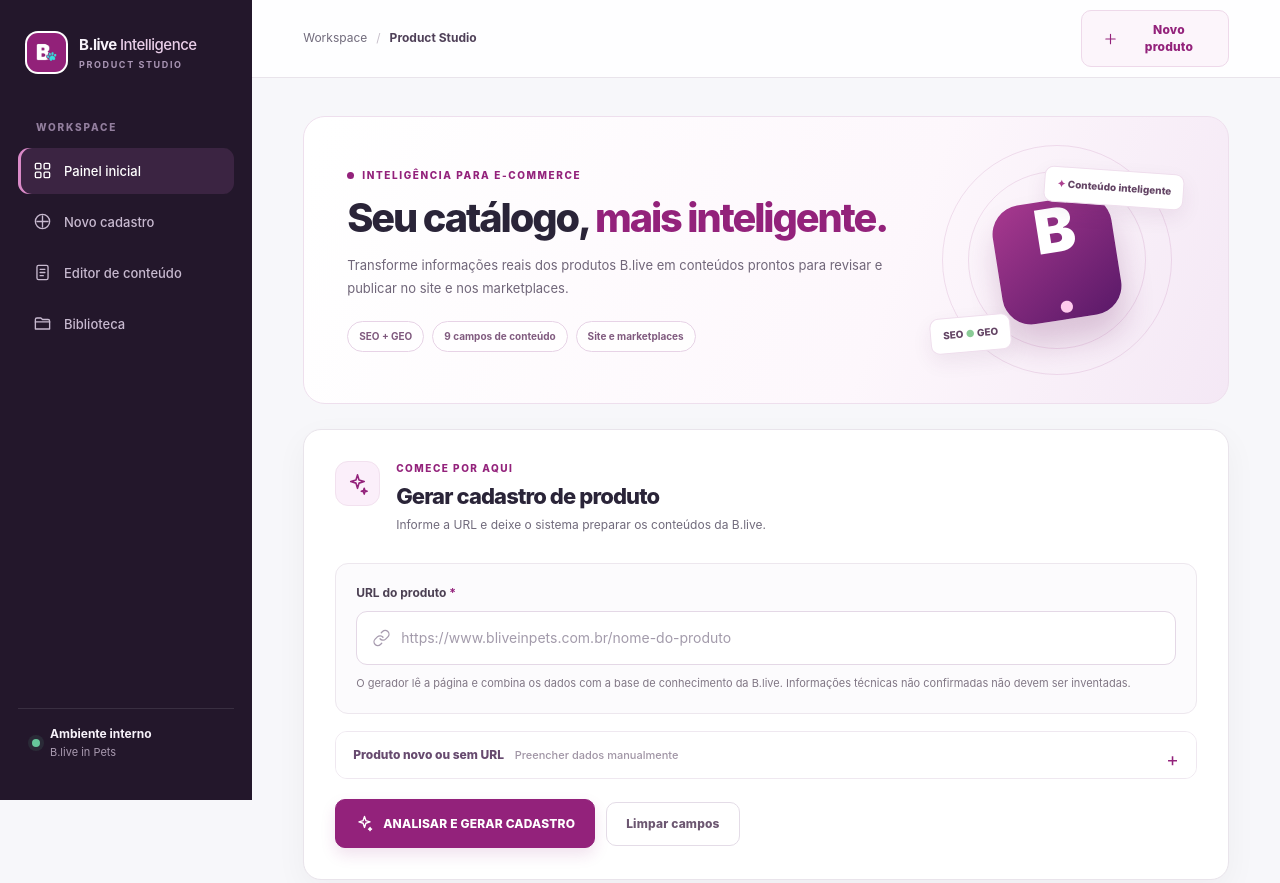
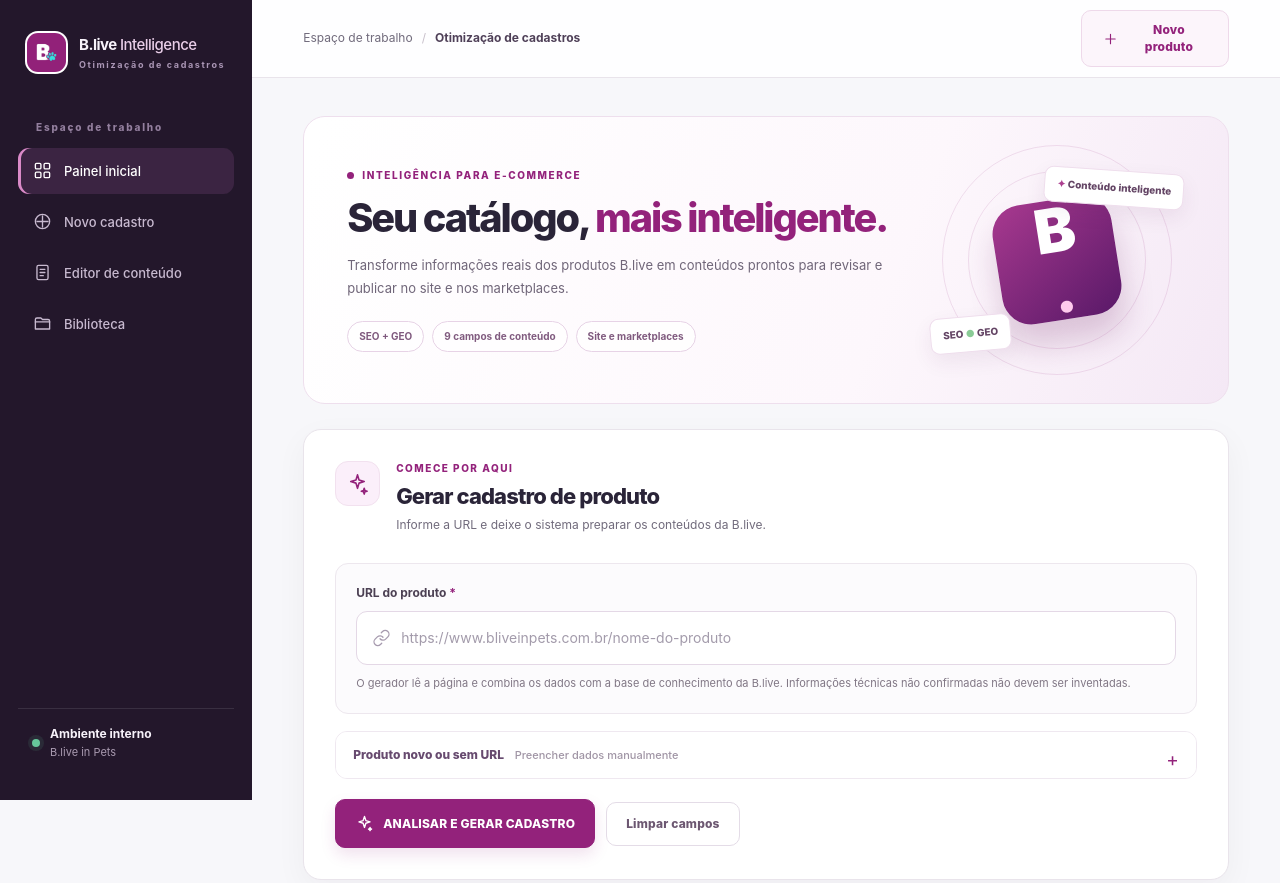
Before and after one commit to Mateuscorrealana/-Gerador-Inteligente-de-Produtos, a website: page index.html in a window 1280 px wide. Shown: the top 883 px of the page. Drawn offline with Linux system fonts and the light colour scheme.

Commit message:
Ajustando textos do header e sidebar

```diff
--- a/index.html
+++ b/index.html
@@ -17,11 +17,11 @@
     <aside class="sidebar" aria-label="Menu principal">
       <a class="marca" href="#inicio" aria-label="B.live Intelligence - página inicial">
         <span class="marca-logo"><img src="/logo/images.jpg" alt="Logo B.live In Pets"></span>
-        <span class="marca-texto"><strong>B.live<span> Intelligence</span></strong><small>PRODUCT STUDIO</small></span>
+        <span class="marca-texto"><strong>B.live<span> Intelligence</span></strong><small>Otimização de cadastros</small></span>
       </a>
 
       <div class="sidebar-grupo">
-        <p class="sidebar-titulo">WORKSPACE</p>
+        <p class="sidebar-titulo">Espaço de trabalho</p>
         <nav class="menu" aria-label="Seções do aplicativo">
           <a class="menu-link ativo" href="#inicio">
             <svg viewBox="0 0 24 24" aria-hidden="true">
@@ -65,7 +65,7 @@
     <div class="app-corpo">
       <!-- TOPO -->
       <header class="topbar">
-        <div class="topbar-trilha"><span>Workspace</span><span class="separador">/</span><strong>Product Studio</strong>
+        <div class="topbar-trilha"><span>Espaço de trabalho</span><span class="separador">/</span><strong>Otimização de cadastros</strong>
         </div>
         <button class="btn btn-topo" type="button" id="btnNovo">
           <svg viewBox="0 0 24 24" aria-hidden="true">
```
